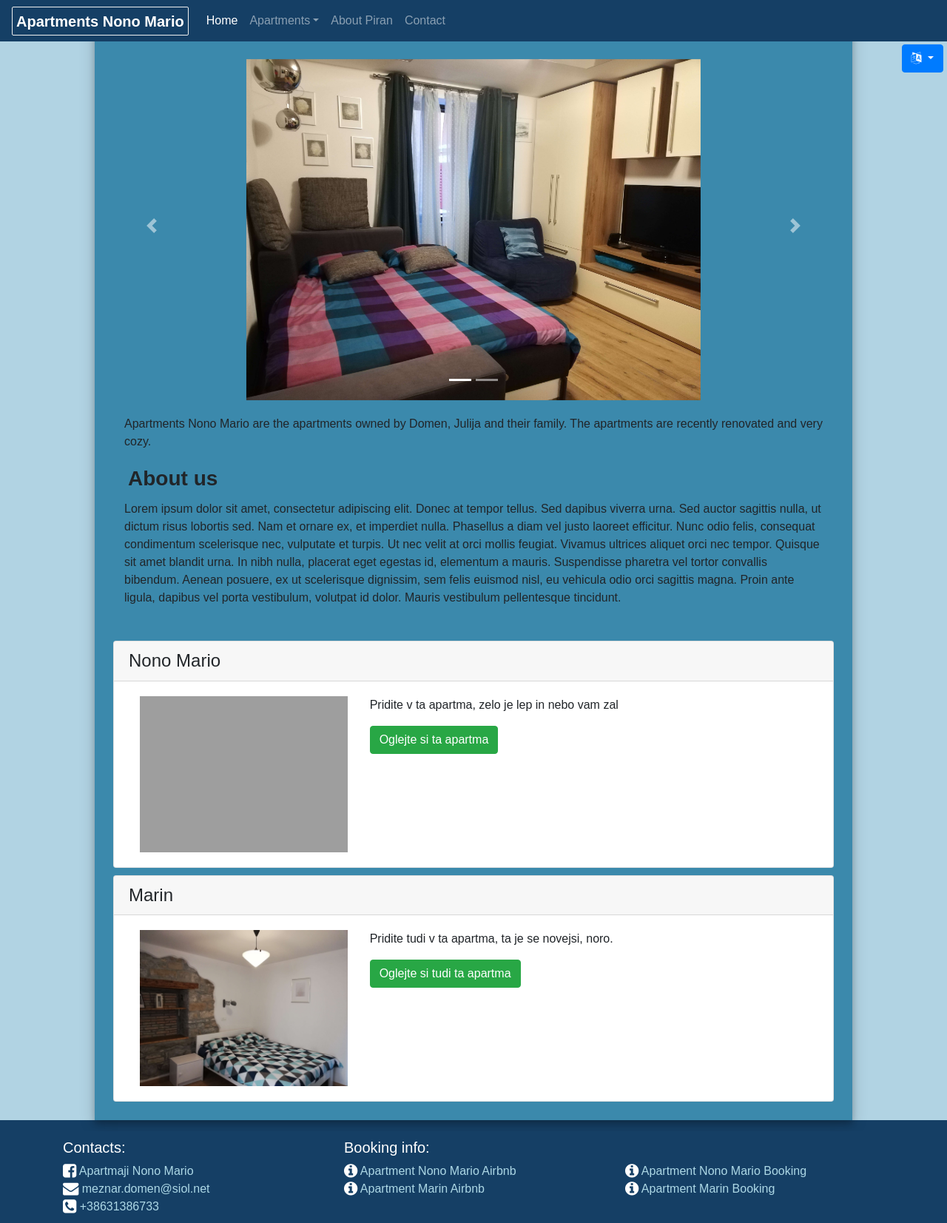
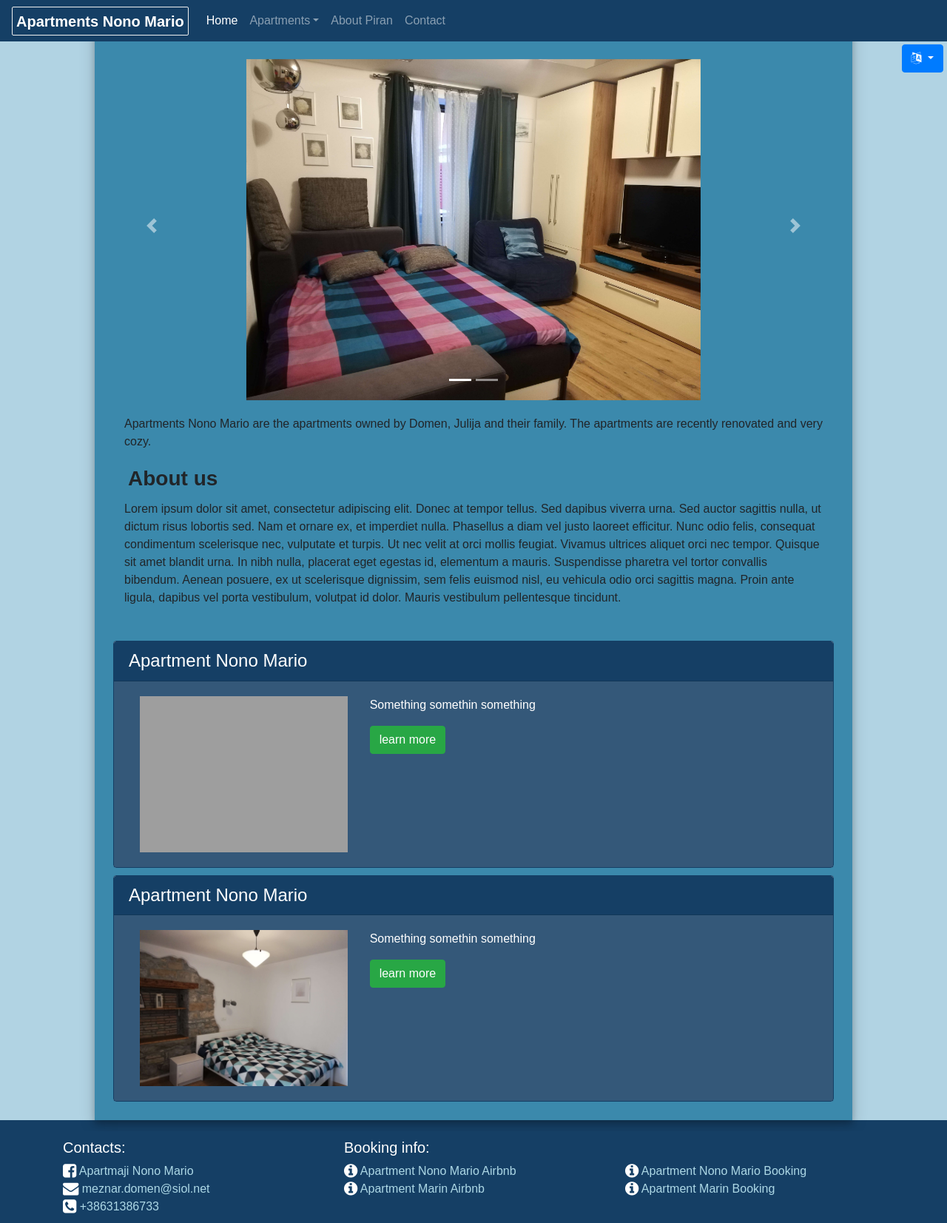
Before and after one commit to smeznar/NonoMario.github.io, a PHP site: page / in a window 1280 px wide. Shown: the whole page at 74% size. Run offline with PHP 8.4, Linux system fonts and the light colour scheme; some libraries are stand-ins or nearby versions; grey boxes are pictures that could not be loaded.

Commit message:
Changed cards look

```diff
--- a/index.html
+++ b/index.html
@@ -39,7 +39,7 @@
                     <a id="nav-about-piran" class="nav-link navigation-item text" href="#"></a>
                 </li>
                 <li class="nav-item">
-                    <a id="nav-contact" class="nav-link text" href="#footer"></a>
+                    <a id="nav-contact" class="nav-link navigation-item text" href="#footer"></a>
                 </li>
             </ul>
         </div>
@@ -78,7 +78,7 @@
                     <!-- Cards-->
                     <div class="card">
                         <div class="card-header">
-                            <h4 class="card-title">Nono Mario</h4>
+                            <h4 id="nono-mario-card-header" class="card-title text">Nono Mario</h4>
                         </div>
                         <div class="card-body">
                             <div class="container">
@@ -87,8 +87,8 @@
                                         <img src="res/nono_mario/nono_mario25.jpg" alt="tukaj je slika ponavadi" class="single-image">
                                     </div>
                                     <div class="col-lg-8 col-md-6 col-sm-12">
-                                        <p class="card-text">Pridite v ta apartma, zelo je lep in nebo vam zal</p>
-                                        <button id="nono-mario-card" class="btn btn-success navigation-item" href="#">
+                                        <p id="nono-mario-card-content" class="card-text text">Pridite v ta apartma, zelo je lep in nebo vam zal</p>
+                                        <button id="nono-mario-card-button" class="btn btn-success navigation-item text" href="#">
                                             Oglejte si ta apartma
                                         </button>
                                     </div>
@@ -98,7 +98,7 @@
                     </div>
                     <div class="card">
                         <div class="card-header">
-                            <h4 class="card-title">Marin</h4>
+                            <h4 id="marin-card-header" class="card-title text">Marin</h4>
                         </div>
                         <div class="card-body">
                             <div class="container">
@@ -107,8 +107,8 @@
                                         <img src="res/marin/marin7.jpg" alt="tukaj je slika ponavadi" class="single-image">
                                     </div>
                                     <div class="col-lg-8 col-md-6 col-sm-12">
-                                        <p class="card-text">Pridite tudi v ta apartma, ta je se novejsi, noro.</p>
-                                        <button id="marin-card" class="btn btn-success navigation-item" href="#">
+                                        <p id="marin-card-content" class="card-text text">Pridite tudi v ta apartma, ta je se novejsi, noro.</p>
+                                        <button id="marin-card-button" class="btn btn-success navigation-item text" href="#">
                                             Oglejte si tudi ta apartma
                                         </button>
                                     </div>
@@ -141,7 +141,7 @@
                     <div class="row short-description">
                         <div class="col-lg-6 col-md-12 col-sm-12 short-description-item">
                             <i class="fa fa-male"></i>
-                            <p>People: 2</p>
+                            <p>People: 2+1</p>
                         </div>
                         <div class="col-lg-6 col-md-12 col-sm-12 short-description-item">
                             <i class="fa fa-bed"></i>
@@ -196,7 +196,7 @@
                     <div class="row short-description">
                         <div class="col-lg-6 col-md-12 col-sm-12 short-description-item">
                             <i class="fa fa-male"></i>
-                            <p>People: 4</p>
+                            <p>People: 4+1</p>
                         </div>
                         <div class="col-lg-6 col-md-12 col-sm-12 short-description-item">
                             <i class="fa fa-bed"></i>
@@ -311,7 +311,7 @@
         <div class="container">
             <div class="row">
                 <div class="col-lg-4 col-md-6 col-sm-12">
-                    <h5>Contacts:</h5>
+                    <h5 id="footer-contacts" class="text">Contacts:</h5>
                     <div class="row">
                         <div class="col-lg-12 col-md-12 col-sm-12 footer-contact">
                             <i class="fa fa-facebook-square fa-lg"></i>
@@ -329,7 +329,7 @@
                     </div>
                 </div>
                 <div class="col-lg-8 col-md-6 col-sm-12">
-                    <h5 class="booking-info">Booking info:</h5>
+                    <h5 id="footer-booking" class="booking-info text">Booking info:</h5>
                     <div class="row">
                         <div class="col-lg-6 col-md-12 col-sm-12 footer-contact">
                             <i class="fa fa-info-circle fa-lg"></i>
--- a/res/scripts/controler.js
+++ b/res/scripts/controler.js
@@ -13,15 +13,17 @@
 function setupOnClickBehaviour() {
     // Navigation
     $(document).on('click', '.navigation-item', function (event) {
-        $('#content .content-block').hide();
-        $('.nav-item').removeClass('active');
         let id = event.target.id;
+        if(id != 'nav-contact'){
+            $('#content .content-block').hide();
+            $('.nav-item').removeClass('active');
+        }
         switch (id) {
             case 'nav-nono-mario':
                 $('#nono-mario').show();
                 $('#nav-nono-mario').parent().addClass('active');
                 break;
-            case 'nono-mario-card':
+            case 'nono-mario-card-button':
                 $('#nono-mario').show();
                 $('#nav-nono-mario').parent().addClass('active');
                 break;
@@ -29,7 +31,7 @@
                 $('#marin').show();
                 $('#nav-marin').parent().addClass('active');
                 break;
-            case 'marin-card':
+            case 'marin-card-button':
                 $('#marin').show();
                 $('#nav-marin').parent().addClass('active');
                 break;
@@ -38,15 +40,15 @@
                 $('#nav-about-piran').parent().addClass('active');
                 break;
             case 'nav-contact':
-                $('#contact').show();
-                $('#nav-contact').parent().addClass('active');
+                //$('#contact').show();
+                //$('#nav-contact').parent().addClass('active');
                 break;
             default:
                 $('#home').show();
                 $('#nav-home').parent().addClass('active');
         }
 
-        if ($(window).width() <= 970 && !(id == 'brand-text' || id == 'nono-mario-card' || id == 'marin-card')) {
+        if ($(window).width() <= 770 && !(id == 'brand-text' || id == 'nono-mario-card-button' || id == 'marin-card-button')) {
             $('.navbar-toggler').click();
         }
     });
@@ -136,6 +138,13 @@
     // Home
 
     addTextToTextSection(model.home.text_sections, '#home-text-section');
+    $('#nono-mario-card-header').append(model.home.nono_mario_card.header);
+    $('#nono-mario-card-content').append(model.home.nono_mario_card.content);
+    $('#nono-mario-card-button').append(model.home.nono_mario_card.button_text);
+    $('#marin-card-header').append(model.home.nono_mario_card.header);
+    $('#marin-card-content').append(model.home.nono_mario_card.content);
+    $('#marin-card-button').append(model.home.nono_mario_card.button_text);
+
 
     // Nono Mario
 
@@ -157,7 +166,8 @@
     // Contact
 
     // Footer
-    //$('#footer-text').append(model.footer_text);
+    $('#footer-contacts').append(model.footer.contacts);
+    $('#footer-booking').append(model.footer.booking_info);
 }
 
 function addTextToTextSection(model, id) {
--- a/res/styles/style.css
+++ b/res/styles/style.css
@@ -39,12 +39,25 @@
 
 .card{
     margin: 10px;
+    border-color: #153f65;
+}
+
+.card p{
+    color: white;
+}
+
+.card > .card-header{
+    background-color: #153f65
 }
 
 .card > .card-header > h4 {
     margin: 0;
+    color: white;
 }
 
+.card > .card-body{
+    background-color: #153f65dd;
+}
 /* Short Description */
 
 .short-description{
--- a/res/texts/english_text.json
+++ b/res/texts/english_text.json
@@ -17,7 +17,17 @@
                 "title": "About us",
                 "text": "Lorem ipsum dolor sit amet, consectetur adipiscing elit. Donec at tempor tellus. Sed dapibus viverra urna. Sed auctor sagittis nulla, ut dictum risus lobortis sed. Nam et ornare ex, et imperdiet nulla. Phasellus a diam vel justo laoreet efficitur. Nunc odio felis, consequat condimentum scelerisque nec, vulputate et turpis. Ut nec velit at orci mollis feugiat. Vivamus ultrices aliquet orci nec tempor. Quisque sit amet blandit urna. In nibh nulla, placerat eget egestas id, elementum a mauris. Suspendisse pharetra vel tortor convallis bibendum. Aenean posuere, ex ut scelerisque dignissim, sem felis euismod nisl, eu vehicula odio orci sagittis magna. Proin ante ligula, dapibus vel porta vestibulum, volutpat id dolor. Mauris vestibulum pellentesque tincidunt."
             }
-        ]
+        ],
+        "nono_mario_card": {
+            "header": "Apartment Nono Mario",
+            "content": "Something somethin something",
+            "button_text": "learn more"
+        },
+        "marin_card": {
+            "header": "Apartment Nono Mario - Marin",
+            "content": "Something somethin something new somethin",
+            "button_text": "learn more"
+        }
     },
     "nono_mario": {
         "text_sections": [
@@ -108,5 +118,9 @@
     },
     "contact": {
 
+    },
+    "footer": {
+        "contacts": "Contacts:",
+        "booking_info": "Booking info:"
     }
 }
```
Also changed, not shown: res/texts/slovenian_text.json (+15 -1 lines).
